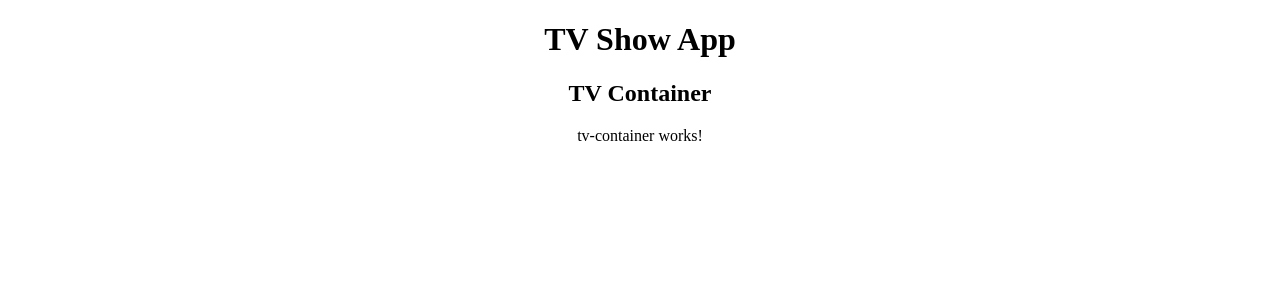
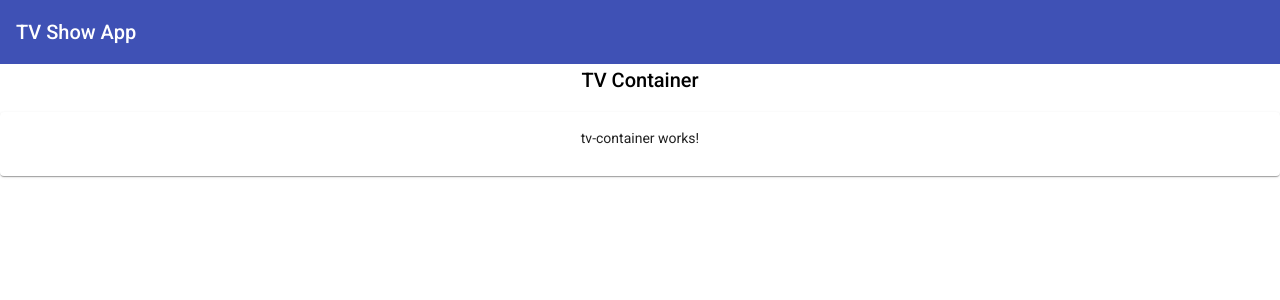
Before and after one commit to prachi84/TV-show-app, an Angular app: page / in a window 1280 px wide. Shown: the top 300 px of the page. Built offline with nearby package versions, Linux system fonts and the light colour scheme.

Commit message:
Imported angular material
import angular materials to app component
- Button, Toolbar, Icon, Card
import forms module & reactive forms module
- import angular materials: MatFormFieldModule, MatInput

```diff
--- a/angular.json
+++ b/angular.json
@@ -27,6 +27,7 @@
               "src/assets"
             ],
             "styles": [
+              "./node_modules/@angular/material/prebuilt-themes/indigo-pink.css",
               "src/styles.css"
             ],
             "scripts": []
@@ -94,6 +95,7 @@
               "src/assets"
             ],
             "styles": [
+              "./node_modules/@angular/material/prebuilt-themes/indigo-pink.css",
               "src/styles.css"
             ],
             "scripts": []
--- a/package.json
+++ b/package.json
@@ -11,10 +11,12 @@
   "private": true,
   "dependencies": {
     "@angular/animations": "~12.0.4",
+    "@angular/cdk": "^12.0.5",
     "@angular/common": "~12.0.4",
     "@angular/compiler": "~12.0.4",
     "@angular/core": "~12.0.4",
     "@angular/forms": "~12.0.4",
+    "@angular/material": "^12.0.5",
     "@angular/platform-browser": "~12.0.4",
     "@angular/platform-browser-dynamic": "~12.0.4",
     "@angular/router": "~12.0.4",
--- a/src/app/app.component.html
+++ b/src/app/app.component.html
@@ -1,9 +1,12 @@
 <div style="text-align:center;">
-  <h1>
+  <mat-toolbar color="primary">
     TV Show App
-  </h1>
+  </mat-toolbar>
   <h2>
     TV Container
   </h2>
-  <app-tv-container></app-tv-container>
+  <mat-card color="primary">
+    <app-tv-container></app-tv-container>
+  </mat-card>
+
 </div>
--- a/src/app/tvshow.service.ts
+++ b/src/app/tvshow.service.ts
@@ -17,7 +17,7 @@
         map(data => this.transformToItvshow(data))
       )
       }
-  private transformToTVShow(data:Itvshowdata):Itvshow {
+  private transformToItvshow(data:Itvshowdata):Itvshow {
     return {
       show_name:data.show.name,
       genres:data.show.genres,
--- a/src/index.html
+++ b/src/index.html
@@ -6,8 +6,11 @@
   <base href="/">
   <meta name="viewport" content="width=device-width, initial-scale=1">
   <link rel="icon" type="image/x-icon" href="favicon.ico">
+  <link rel="preconnect" href="https://fonts.gstatic.com">
+  <link href="https://fonts.googleapis.com/css2?family=Roboto:wght@300;400;500&display=swap" rel="stylesheet">
+  <link href="https://fonts.googleapis.com/icon?family=Material+Icons" rel="stylesheet">
 </head>
-<body>
+<body class="mat-typography">
   <app-root></app-root>
 </body>
 </html>
--- a/src/styles.css
+++ b/src/styles.css
@@ -1 +1,4 @@
 /* You can add global styles to this file, and also import other style files */
+
+html, body { height: 100%; }
+body { margin: 0; font-family: Roboto, "Helvetica Neue", sans-serif; }
```
Also changed, not shown: src/app/app.module.ts (+19 -1 lines), src/app/tv-container/tv-container.component.html (line endings or trailing spaces), 1 other file (tests, documents, lock files or other folders).
